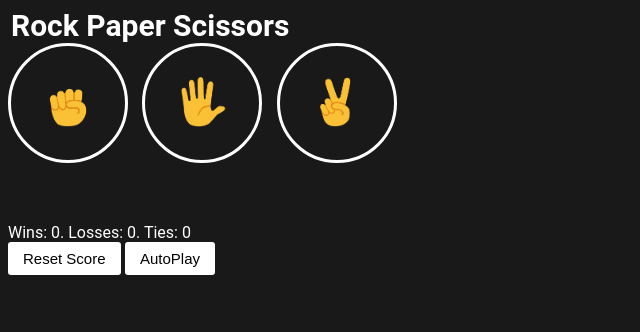
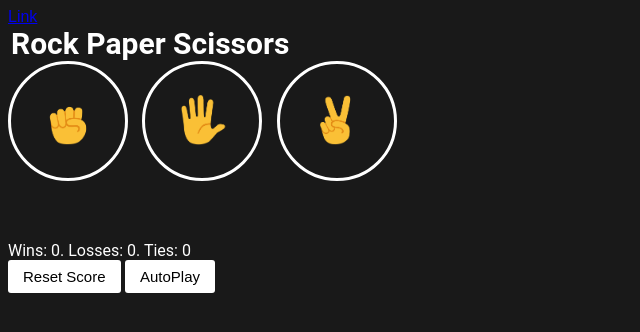
Before and after one commit to samuelNkem/nkemsamuels-website, a plain HTML site: page index.html in a window 1280 px wide. Shown: the whole page, without its empty margins (0-640 px from the left). Drawn offline with Linux system fonts and the light colour scheme.

Commit message:
Update index.html

```diff
--- a/index.html
+++ b/index.html
@@ -8,7 +8,7 @@
 </head>
 
 <body>
-  <a href="test.html"></a>
+  <a href="test.html">Link</a>
 
   <div class="container">
     <p class="game-title">Rock Paper Scissors</p>
```
